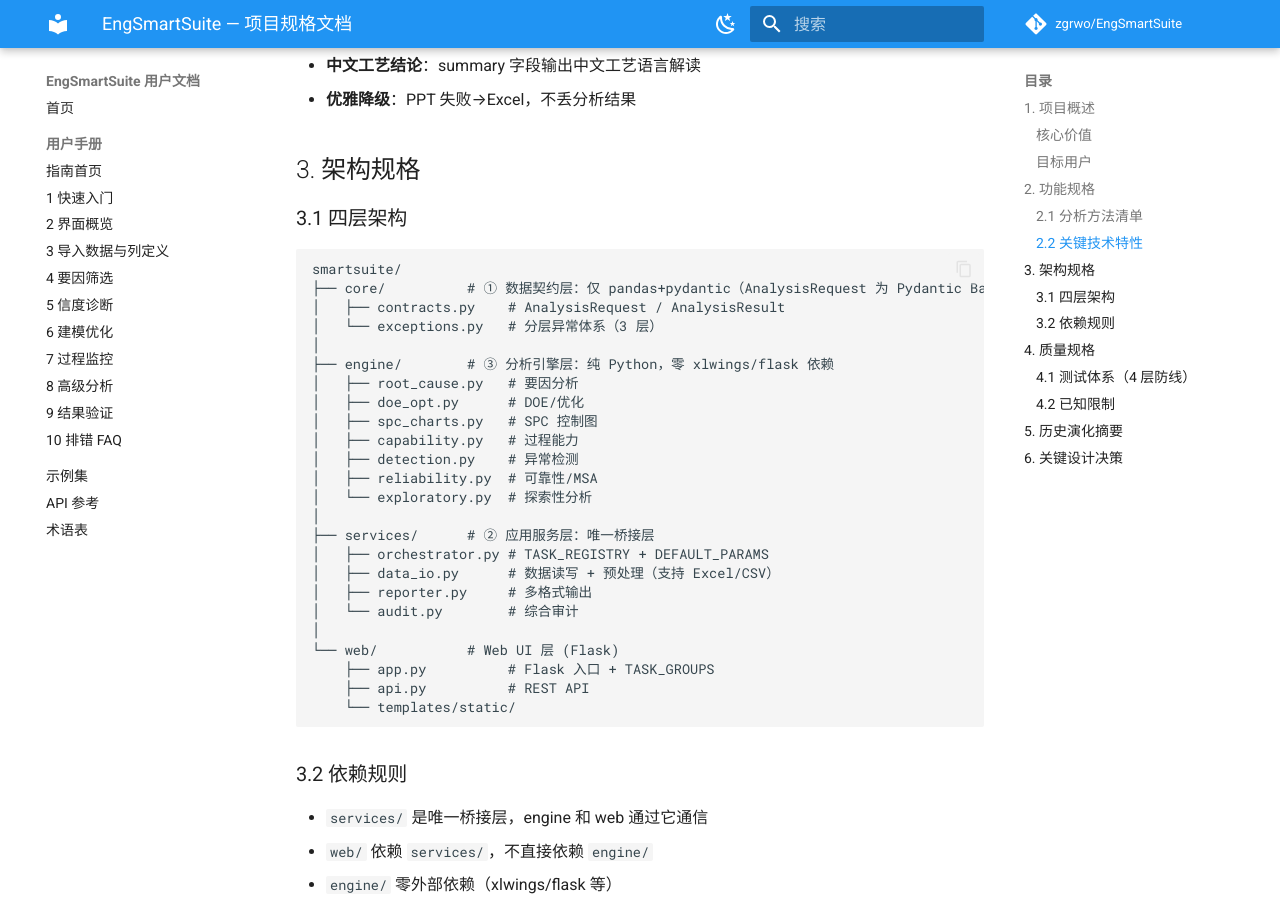
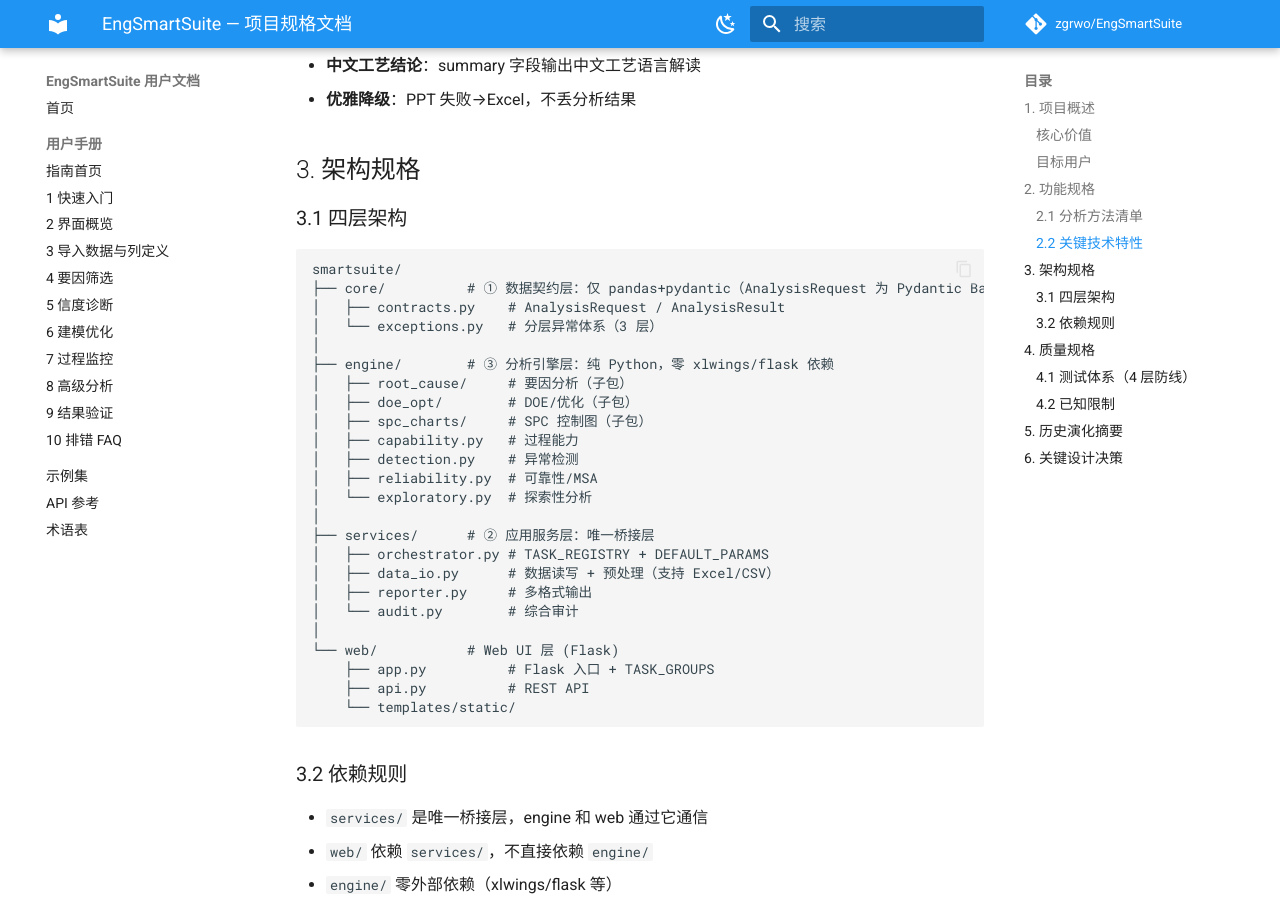
Before and after one commit to zgrwo/EngSmartSuite, an MkDocs documentation site: the page built from docs/specification/specification.md, in a window 1280 px wide and 900 px high, scrolled down 2937 px. Built offline with MkDocs 1.6.1 and Material for MkDocs 9.7.7, drawn with Linux system fonts in a browser that asks for light colours; comment, search, counter and statistics services are not loaded.

Commit message:
chore(governance): spc_charts/doe_opt 子包登记与引用更新

```diff
--- a/docs/specification/specification.md
+++ b/docs/specification/specification.md
@@ -86,9 +86,9 @@ smartsuite/
 │   └── exceptions.py   # 分层异常体系（3 层）
 │
 ├── engine/        # ③ 分析引擎层：纯 Python，零 xlwings/flask 依赖
-│   ├── root_cause.py   # 要因分析
-│   ├── doe_opt.py      # DOE/优化
-│   ├── spc_charts.py   # SPC 控制图
+│   ├── root_cause/     # 要因分析（子包）
+│   ├── doe_opt/        # DOE/优化（子包）
+│   ├── spc_charts/     # SPC 控制图（子包）
 │   ├── capability.py   # 过程能力
 │   ├── detection.py    # 异常检测
 │   ├── reliability.py  # 可靠性/MSA
```
Also changed, not shown: ROADMAP.md (+4 -3 lines), docs/governance/plans/2026-09-19-internal-quality-plan.md (+1 -1 lines), docs/governance/project-structure.md (+18 -3 lines), 2 other files.
